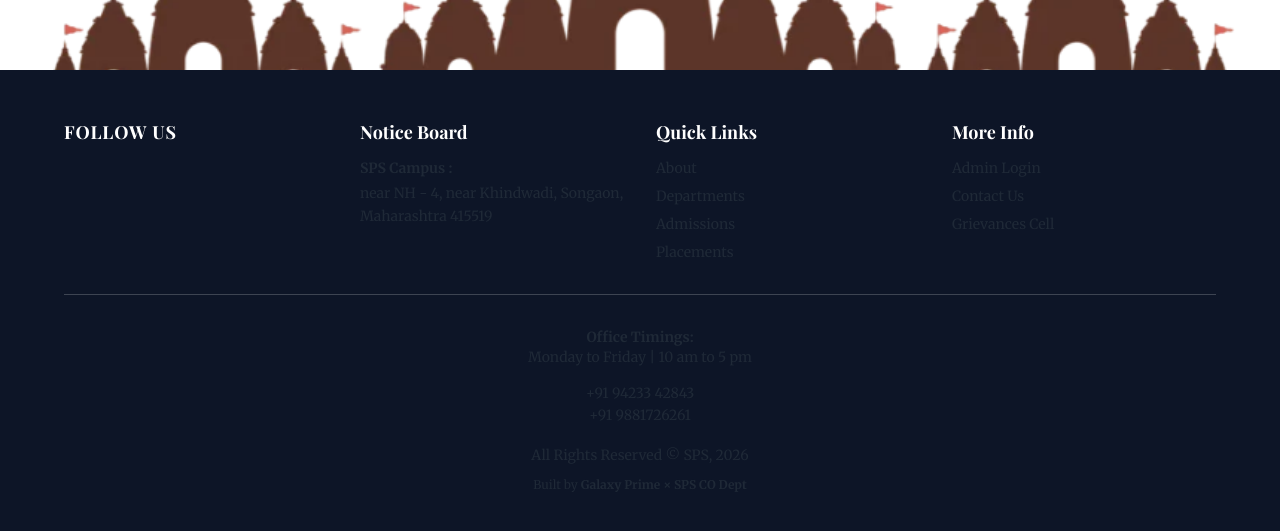
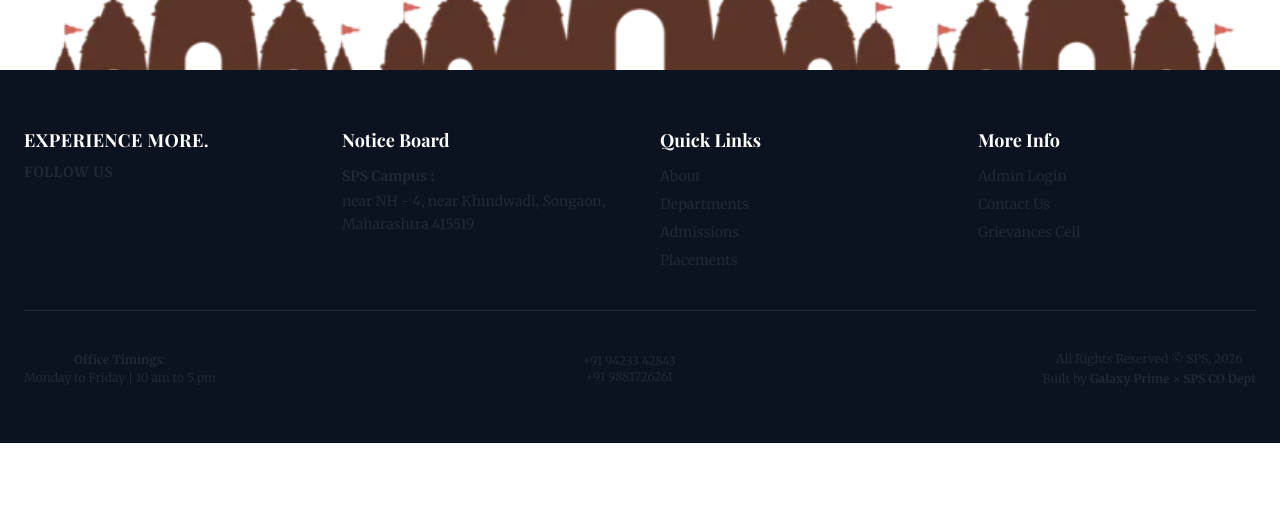
Before and after one commit to addi4109/S-P-S, a React (Vite) app: page / in a window 1280 px wide. Shown: the part 3410-3941 px from the top of the page. After the commit the page ends 3853 px from the top, so only its background shows below. Built offline with nearby package versions, Linux system fonts and the light colour scheme; no server answers; a web font is replaced by a local one.

Commit message:
Recreate desktop footer layout with 4 columns and 3-part bottom bar matching spssatara.com

```diff
--- a/src/components/layout/Footer.jsx
+++ b/src/components/layout/Footer.jsx
@@ -15,64 +15,78 @@ export default function Footer() {
           loading="lazy"
         />
       </div>
-      <footer className="bg-[#0d1527] text-white px-4 sm:px-6 lg:px-12 py-12 font-serif">
-        <div className="max-w-6xl mx-auto grid grid-cols-1 sm:grid-cols-2 md:grid-cols-4 gap-8">
+      <footer className="bg-[#0b1220] text-white px-6 lg:px-16 py-14 font-serif">
+        <div className="max-w-7xl mx-auto grid grid-cols-1 sm:grid-cols-2 md:grid-cols-4 gap-10">
+          {/* Column 1 */}
           <div>
-            <h3 className="text-white text-base sm:text-lg font-bold uppercase tracking-wider mb-3">
+            <h2 className="text-white text-base md:text-lg font-bold tracking-wide mb-2 uppercase">
+              {t('experienceHeading', 'EXPERIENCE MORE.')}
+            </h2>
+            <p className="text-white text-sm font-semibold tracking-wider">
               {t('followUsLabel', 'FOLLOW US')}
-            </h3>
+            </p>
           </div>
+
+          {/* Column 2 */}
           <div>
-            <h3 className="text-white font-bold text-base sm:text-lg mb-3">
+            <h3 className="text-white font-bold text-base md:text-lg mb-3">
               {t('noticeBoardHeading', 'Notice Board')}
             </h3>
-            <p className="text-sm font-semibold text-white mb-1">{t('spsCampusLabel', 'SPS Campus :')}</p>
-            <p className="text-sm text-white leading-relaxed mb-4">{t('address', siteConfig.address)}</p>
+            <p className="text-sm font-semibold text-white mb-1">
+              {t('spsCampusLabel', 'SPS Campus :')}
+            </p>
+            <p className="text-sm text-slate-200 leading-relaxed">
+              {t('address', siteConfig.address)}
+            </p>
           </div>
+
+          {/* Column 3 */}
           <div>
-            <h3 className="text-white font-bold text-base sm:text-lg mb-3">
+            <h3 className="text-white font-bold text-base md:text-lg mb-3">
               {t('quickLinksHeading', 'Quick Links')}
             </h3>
-            <ul className="space-y-2 text-sm text-white">
+            <ul className="space-y-2 text-sm text-slate-200">
               <li>
-                <Link className="text-white hover:underline transition-all" to="/about">
+                <Link className="hover:text-white transition-colors" to="/about">
                   {t('quickAbout', 'About')}
                 </Link>
               </li>
               <li>
-                <Link className="text-white hover:underline transition-all" to="/departments">
+                <Link className="hover:text-white transition-colors" to="/departments">
                   {t('quickDepartments', 'Departments')}
                 </Link>
               </li>
               <li>
-                <Link className="text-white hover:underline transition-all" to="/admission">
+                <Link className="hover:text-white transition-colors" to="/admission">
                   {t('quickAdmissions', 'Admissions')}
                 </Link>
               </li>
               <li>
-                <Link className="text-white hover:underline transition-all" to="/placement">
+                <Link className="hover:text-white transition-colors" to="/placement">
                   {t('quickPlacements', 'Placements')}
                 </Link>
               </li>
             </ul>
           </div>
+
+          {/* Column 4 */}
           <div>
-            <h3 className="text-white font-bold text-base sm:text-lg mb-3">
+            <h3 className="text-white font-bold text-base md:text-lg mb-3">
               {t('moreInfoHeading', 'More Info')}
             </h3>
-            <ul className="space-y-2 text-sm text-white">
+            <ul className="space-y-2 text-sm text-slate-200">
               <li>
-                <Link className="text-white hover:underline transition-all" to="/admin">
+                <Link className="hover:text-white transition-colors" to="/admin">
                   {t('moreAdminLogin', 'Admin Login')}
                 </Link>
               </li>
               <li>
-                <Link className="text-white hover:underline transition-all" to="/contact">
+                <Link className="hover:text-white transition-colors" to="/contact">
                   {t('moreContactUs', 'Contact Us')}
                 </Link>
               </li>
               <li>
-                <Link className="text-white hover:underline transition-all" to="/grievance">
+                <Link className="hover:text-white transition-colors" to="/grievance">
                   {t('moreGrievancesCell', 'Grievances Cell')}
                 </Link>
               </li>
@@ -80,23 +94,32 @@ export default function Footer() {
           </div>
         </div>
 
-        <div className="border-t border-white/20 max-w-6xl mx-auto my-8" />
+        {/* Divider */}
+        <div className="border-t border-white/10 max-w-7xl mx-auto my-10" />
 
-        <div className="max-w-6xl mx-auto text-center space-y-3 text-sm text-white">
-          <p>
-            <span className="text-white font-semibold">{t('officeTimingsLabel', 'Office Timings:')}</span><br />
-            {t('officeTimings', siteConfig.officeTimings)}
-          </p>
-          <div className="space-y-0.5 pt-1 text-white">
+        {/* Bottom Bar: 3 columns flex-row justify-between on desktop */}
+        <div className="max-w-7xl mx-auto flex flex-col md:flex-row justify-between items-center text-xs md:text-sm text-slate-200 gap-6 md:gap-0">
+          {/* Left */}
+          <div className="text-center md:text-left">
+            <p className="font-semibold text-white mb-0.5">{t('officeTimingsLabel', 'Office Timings:')}</p>
+            <p>{t('officeTimings', siteConfig.officeTimings)}</p>
+          </div>
+
+          {/* Middle */}
+          <div className="text-center">
             {tList('phones', siteConfig.phones).map((p) => (
-              <p key={p} className="text-white font-medium">{p}</p>
+              <p key={p} className="font-medium text-white">{p}</p>
             ))}
           </div>
-          <p className="pt-2 text-white">{t('copyright', `All Rights Reserved © SPS, ${siteConfig.copyrightYear}`)}</p>
-          <p className="text-xs text-white">
-            {t('builtByLabel', 'Built by')}{' '}
-            <span className="font-bold text-white">{t('builtBy', siteConfig.builtBy)}</span>
-          </p>
+
+          {/* Right */}
+          <div className="text-center md:text-right space-y-1">
+            <p>{t('copyright', `All Rights Reserved © SPS, ${siteConfig.copyrightYear}`)}</p>
+            <p className="text-xs">
+              {t('builtByLabel', 'Built by')}{' '}
+              <span className="font-bold text-white">{t('builtBy', siteConfig.builtBy)}</span>
+            </p>
+          </div>
         </div>
       </footer>
     </>
```
